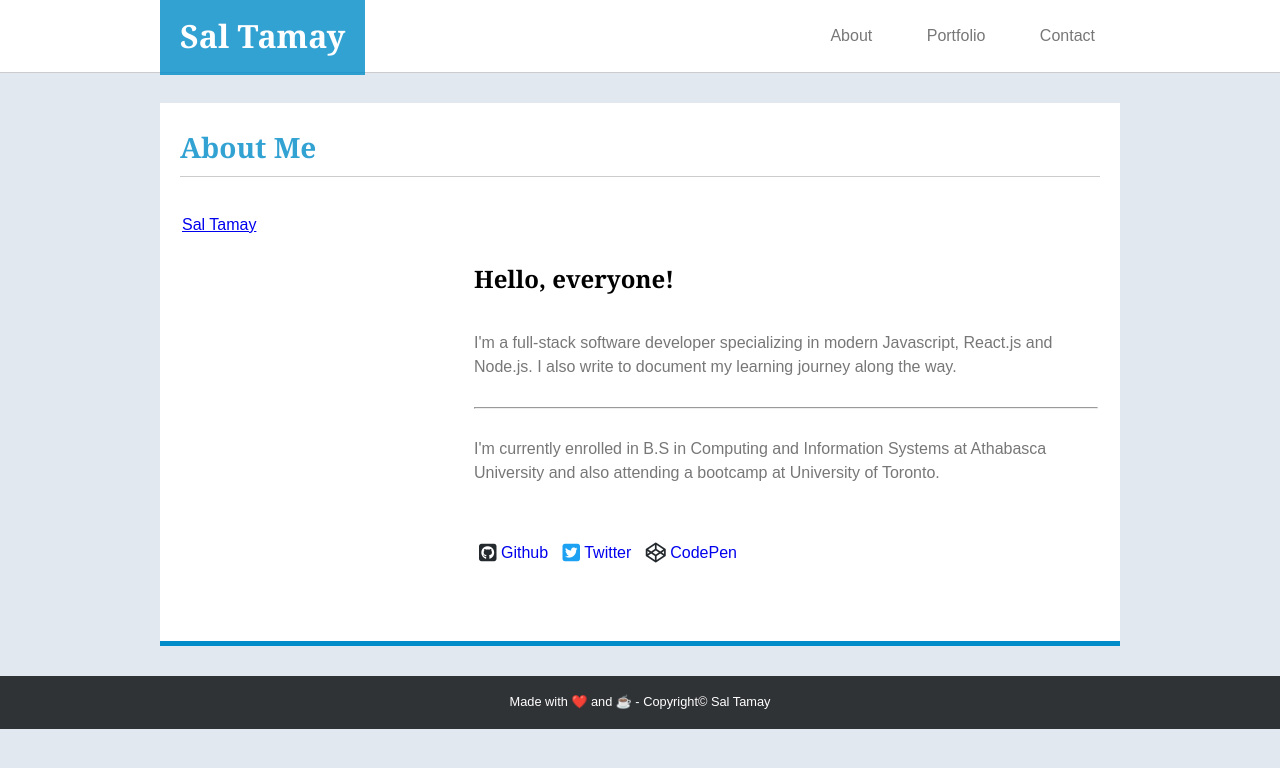
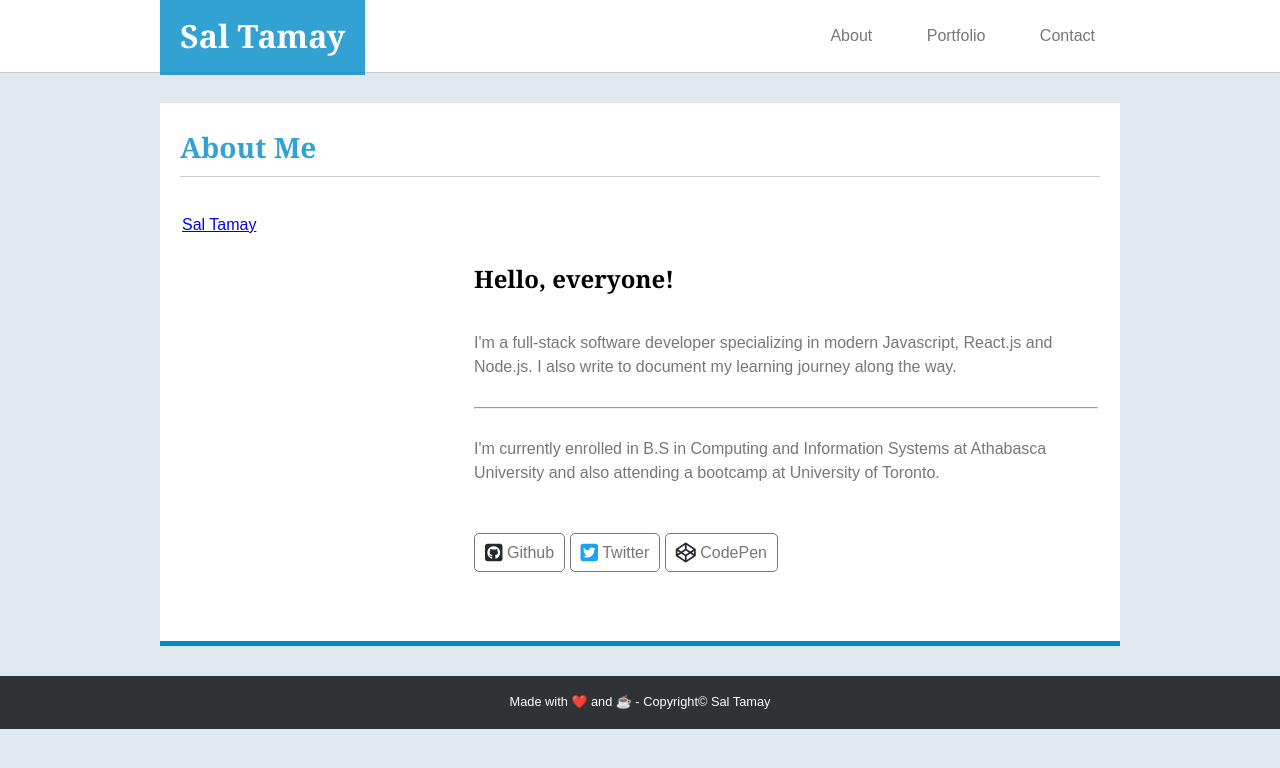
Before and after one commit to saltamay/UofT_BootCamp_BasicPortfolio, a plain HTML site: page basic-portfolio/index.html in a window 1280 px wide. Drawn offline with Linux system fonts and the light colour scheme.

Commit message:
style: Styling social medi abuttons - Changing the default color - Adding borders around - Adding hover effects that make button bigger with transiton effect

```diff
--- a/basic-portfolio/assets/css/style.css
+++ b/basic-portfolio/assets/css/style.css
@@ -116,8 +116,18 @@ main .ruler {
 }
 
 .social a {
+  border: 1px #777777 solid;
+  border-radius: 5px;
+  color: #777777;
   text-decoration: none;
-  padding: 0 5px;
+  padding: 10px 10px;
+}
+
+.social a:hover {
+  /* background-color: #303336; */
+  /* color: #ffffff; */
+  padding: 15px 15px;
+  transition: 0.10s ease-out;
 }
 
 footer {
```
